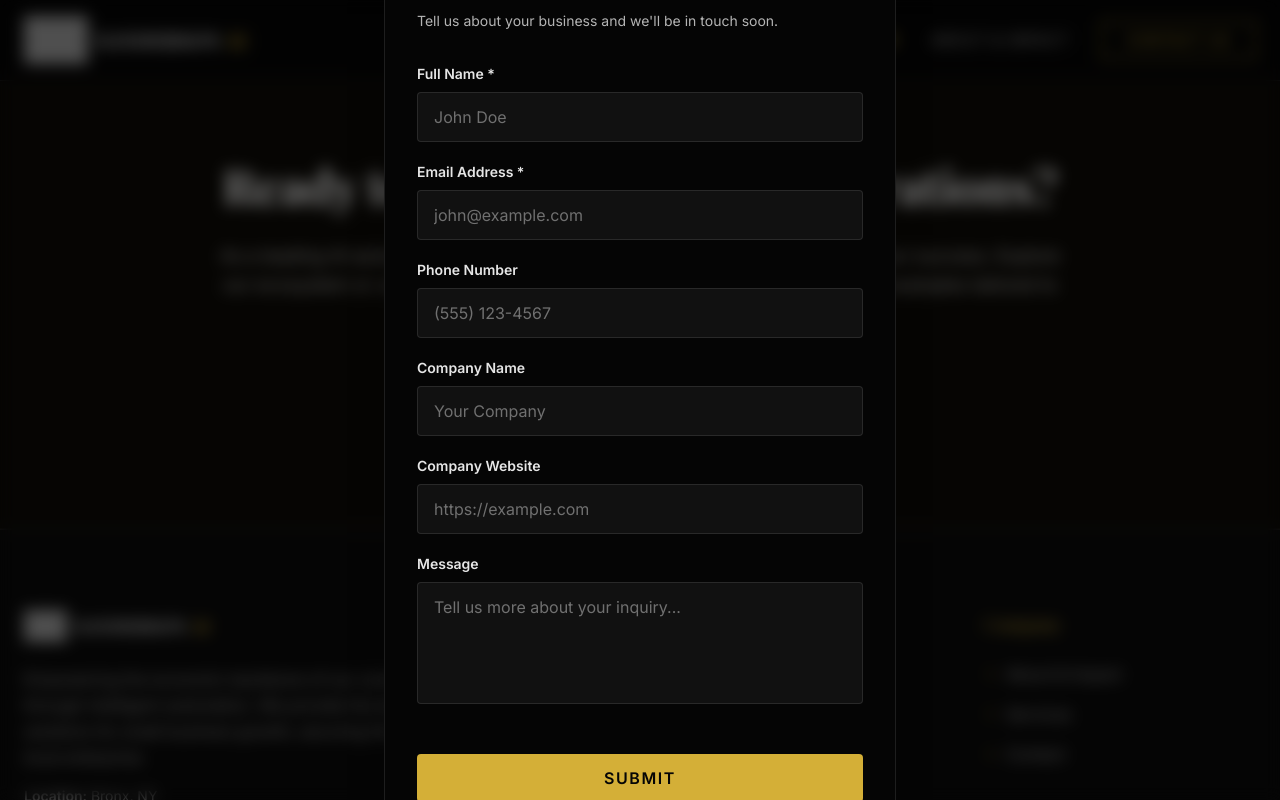
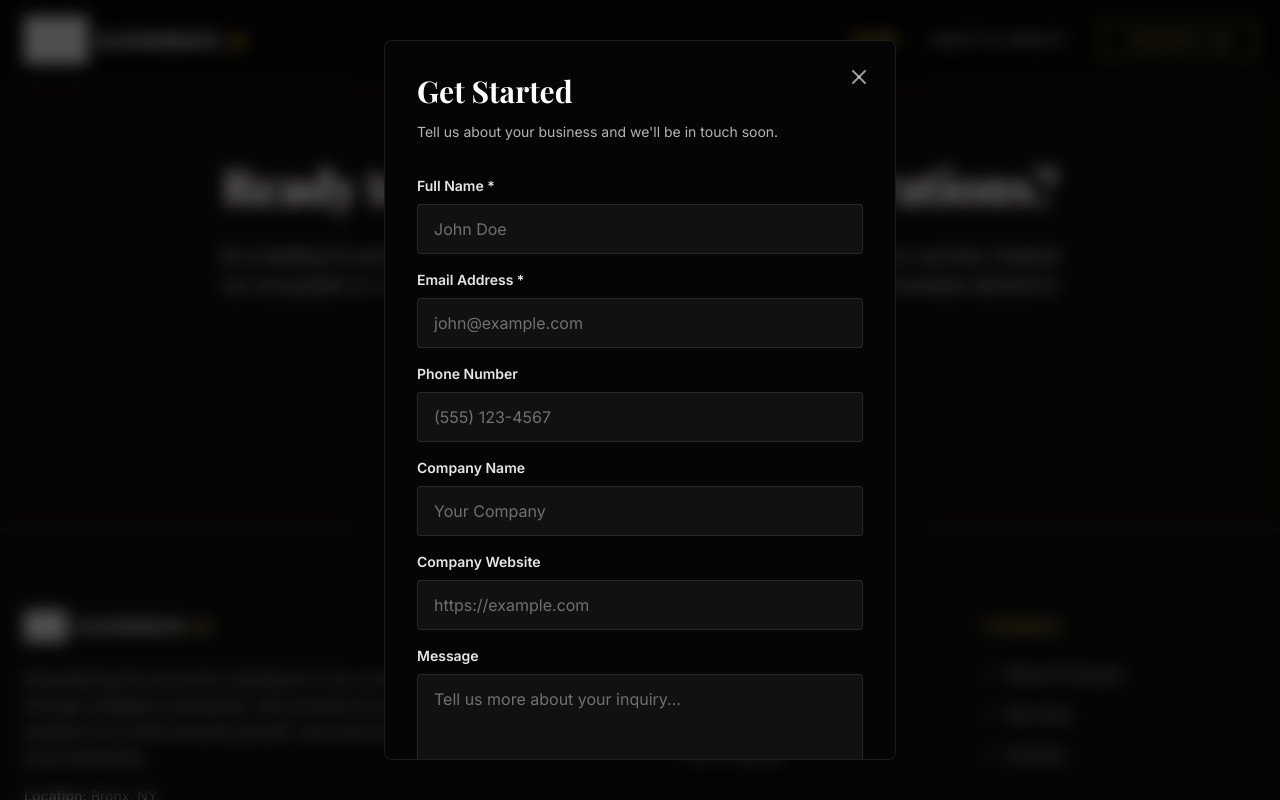
Before and after one commit to CyberSanderson/Sanderson-AI-Solutions, a React (Vite) app: page / in a window 1280 px wide. Both pictures are taken after a click on the button "GET IN TOUCH". Shown: the part 2448-3248 px from the top of the page. Built offline with nearby package versions, Linux system fonts and the light colour scheme; grey boxes are pictures that could not be loaded; a web font is replaced by a local one.

Commit message:
updated the form

```diff
--- a/src/components/LeadCaptureForm.tsx
+++ b/src/components/LeadCaptureForm.tsx
@@ -70,7 +70,7 @@ export default function LeadCaptureForm({
         animate={{ opacity: 1, scale: 1 }}
         exit={{ opacity: 0, scale: 0.95 }}
         transition={{ duration: 0.3 }}
-        className="relative w-full max-w-lg bg-rich-black border border-white/10 rounded-lg p-8 shadow-2xl"
+        className="relative w-full max-w-lg max-h-[90vh] overflow-y-auto bg-rich-black border border-white/10 rounded-lg p-8 shadow-2xl"
       >
         {/* Close Button */}
         <button
@@ -102,7 +102,7 @@ export default function LeadCaptureForm({
             <p className="text-white/70">We've received your information and will be in touch shortly.</p>
           </motion.div>
         ) : (
-          <form onSubmit={handleSubmit} className="space-y-5">
+          <form onSubmit={handleSubmit} className="space-y-4">
             {/* Name */}
             <div>
               <label htmlFor="name" className="block text-sm font-semibold text-white/90 mb-2">
@@ -216,7 +216,7 @@ export default function LeadCaptureForm({
             <button
               type="submit"
               disabled={isSubmitting}
-              className="w-full py-3 bg-gold-400 text-rich-black font-bold uppercase tracking-widest rounded hover:bg-white transition-colors duration-300 disabled:opacity-50 disabled:cursor-not-allowed mt-6"
+              className="w-full py-3 bg-gold-400 text-rich-black font-bold uppercase tracking-widest rounded hover:bg-white transition-colors duration-300 disabled:opacity-50 disabled:cursor-not-allowed mt-2"
             >
               {isSubmitting ? 'Sending...' : 'Submit'}
             </button>
```
